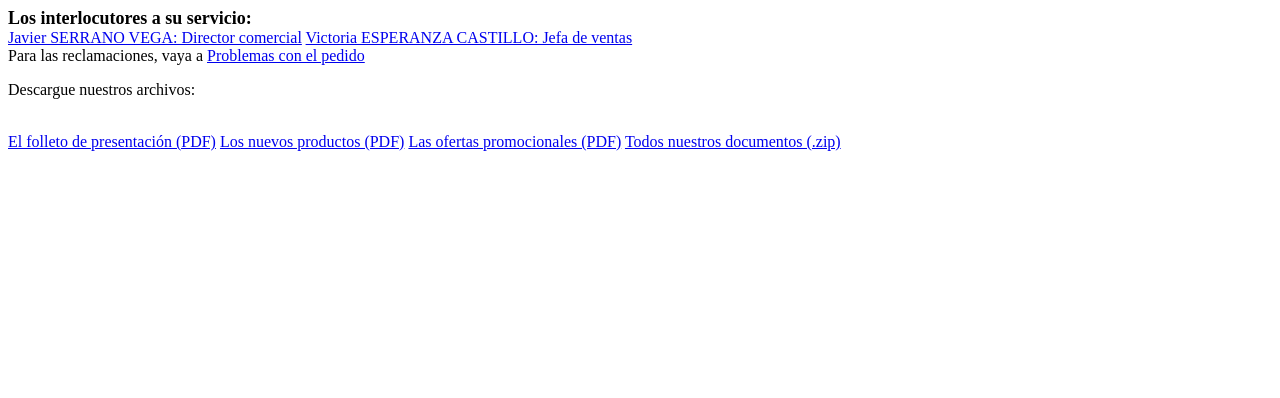
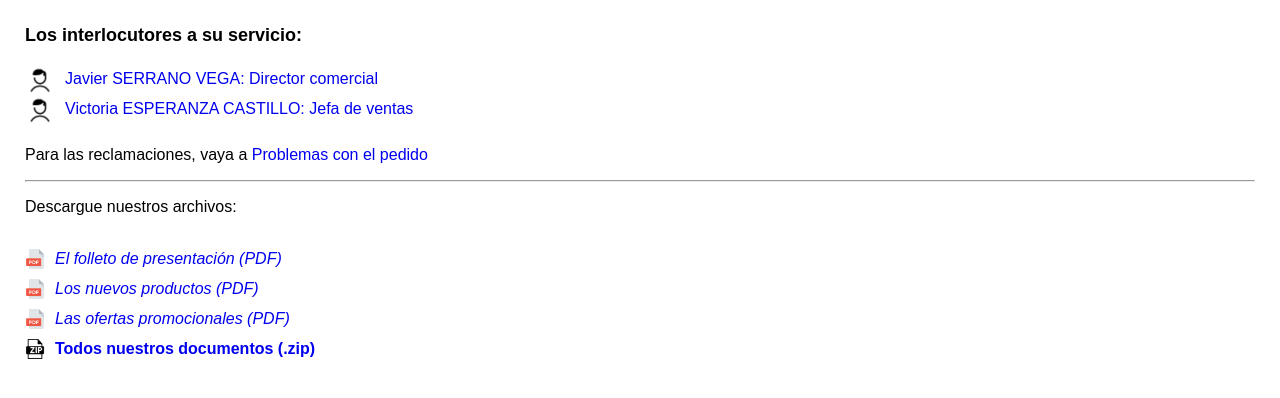
Before and after one commit to ogubeda/activitatsDisseny, a plain HTML site: page U7/css3.02/index.html in a window 1280 px wide. Drawn offline with Linux system fonts and the light colour scheme.

Commit message:
Actividad 2, 8 y 11

```diff
--- a/U7/css3.02/css/main.css
+++ b/U7/css3.02/css/main.css
@@ -1,8 +1,61 @@
+:root {
+    --mail-photo: url('../img/user-male.png');
+    --pdf-photo: url('../img/pdf.png');
+    --zip-photo: url('../img/zip.png');
+}
+body {
+    font-family: Arial, Helvetica, sans-serif;
+    margin: 25px;
+}
+
+a {
+    text-decoration: none;
+}
+
 .title {
     font-size: 18px;
     font-weight: bold;
 }
 
-a [href*="mailto:"] {
-    color: black
+.mails .link[href*="mailto:"]::before {
+    content: "";
+    display: inline-block;
+    background: var(--mail-photo);
+    background-size: 100%;
+    width: 30px;
+    height: 30px;
+    margin: -10px 0;
+    margin-right: 10px;
 }
+
+.downloads .link::before {
+    content: "";
+    display: inline-block;
+    width: 20px;
+    height: 20px;
+    margin: -5px 0;
+    margin-right: 10px;
+}
+
+.downloads .link--pdf::before {
+    background: var(--pdf-photo);
+    background-size: 100%;
+}
+
+.downloads .link--zip::before {
+    background: var(--zip-photo);
+    background-size: 100%;
+}
+
+.link {
+    display: block;
+    height: 30px;
+}
+
+.link--cursive {
+    font-style: italic;
+}
+
+.link--bold {
+    font-weight: bold;
+}
--- a/U7/css3.02/index.html
+++ b/U7/css3.02/index.html
@@ -5,21 +5,22 @@
         <link rel="stylesheet" href = "css/main.css">
     </head>
     <body>
-        <article>
-            <span class = "title">Los interlocutores a su servicio:</span>
+        <article class = "mails">
+            <h4 class = "title">Los interlocutores a su servicio:</h4>
             <section>
-                <a href = "mailto:">Javier SERRANO VEGA: Director comercial</a>
-                <a href = "mailto:">Victoria ESPERANZA CASTILLO: Jefa de ventas</a>
+                <a class = "link" href = "mailto:">Javier SERRANO VEGA: Director comercial</a>
+                <a class = "link" href = "mailto:">Victoria ESPERANZA CASTILLO: Jefa de ventas</a>
             </section>
-            <span>Para las reclamaciones, vaya a <a href = "#">Problemas con el pedido</a></span>
+            <p>Para las reclamaciones, vaya a <a href = "#">Problemas con el pedido</a></p>
         </article>
-        <article>
+        <hr/>
+        <article class = "downloads">
             <p>Descargue nuestros archivos:</p>
             <br>
-            <a href = "#">El folleto de presentación (PDF)</a>
-            <a href = "#">Los nuevos productos (PDF)</a>
-            <a href = "#">Las ofertas promocionales (PDF)</a>
-            <a href = "#">Todos nuestros documentos (.zip)</a>
+            <a class = "link  link--cursive  link--pdf" href = "#">El folleto de presentación (PDF)</a>
+            <a class = "link  link--cursive  link--pdf" href = "#">Los nuevos productos (PDF)</a>
+            <a class = "link  link--cursive  link--pdf" href = "#">Las ofertas promocionales (PDF)</a>
+            <a class = "link  link--bold  link--zip" href = "#">Todos nuestros documentos (.zip)</a>
         </article>
     </body>
 </html>
```
Also changed, not shown: U7/css3.07/index.html (added, +8 -0 lines), U7/css3.08/css3.08.html (added, +52 -0 lines), U7/css3.11/css3.11.html (added, +28 -0 lines), U7/css3.02/img/pdf.png (added), U7/css3.02/img/zip.png (added).
